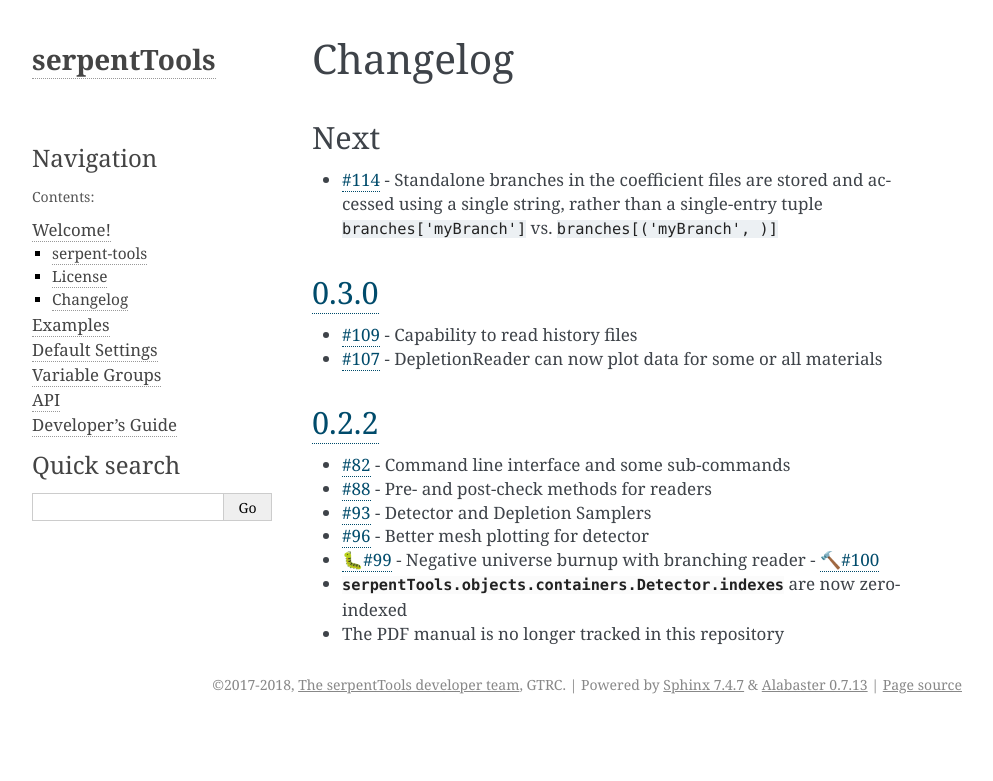
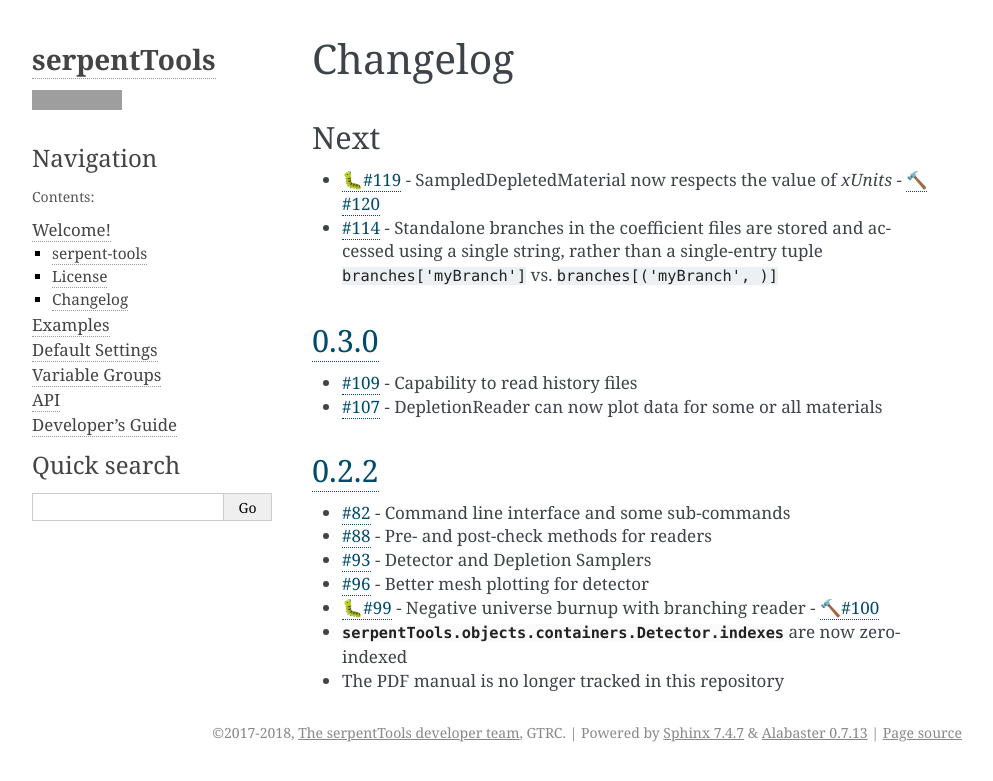
Before and after one commit to CORE-GATECH-GROUP/serpent-tools, a Sphinx documentation site: the page built from docs/welcome/changelog.rst, in a window 1280 px wide, cut to the strip 0-781 px from the top of the page. Shown: the whole strip, without its empty margins (148-1141 px from the left). Built offline with Sphinx 7.4.7, drawn with Linux system fonts in a browser that asks for light colours; grey boxes are pictures that could not be loaded.

Commit message:
Added this PR to changelog

```diff
--- a/docs/welcome/changelog.rst
+++ b/docs/welcome/changelog.rst
@@ -9,6 +9,8 @@
 Next
 ====
 
+* :bug:`119` - SampledDepletedMaterial now respects the value of `xUnits`
+  - :squashed:`120`
 * :pull:`114` - Standalone branches in the coefficient files are stored
   and accessed using a single string, rather than a single-entry tuple
   ``branches['myBranch']`` vs. ``branches[('myBranch', )]``
```
